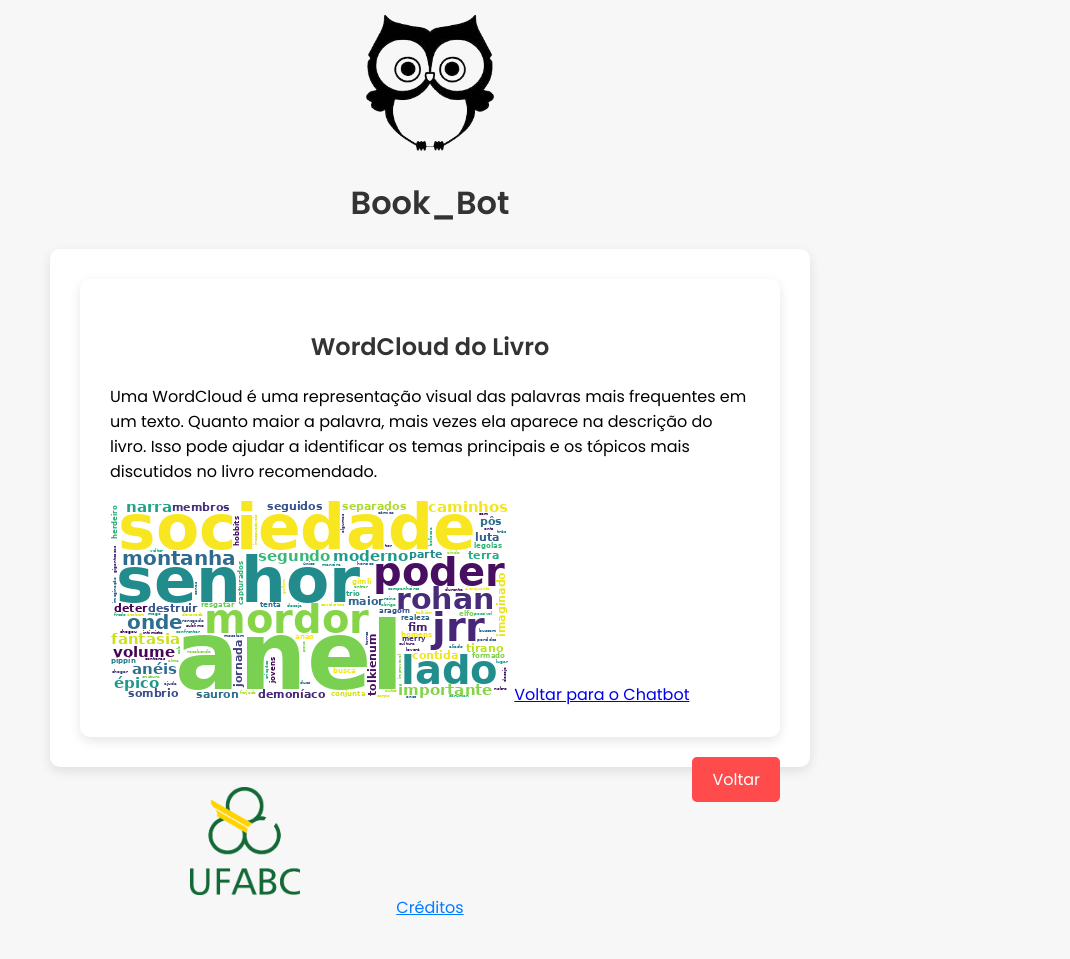
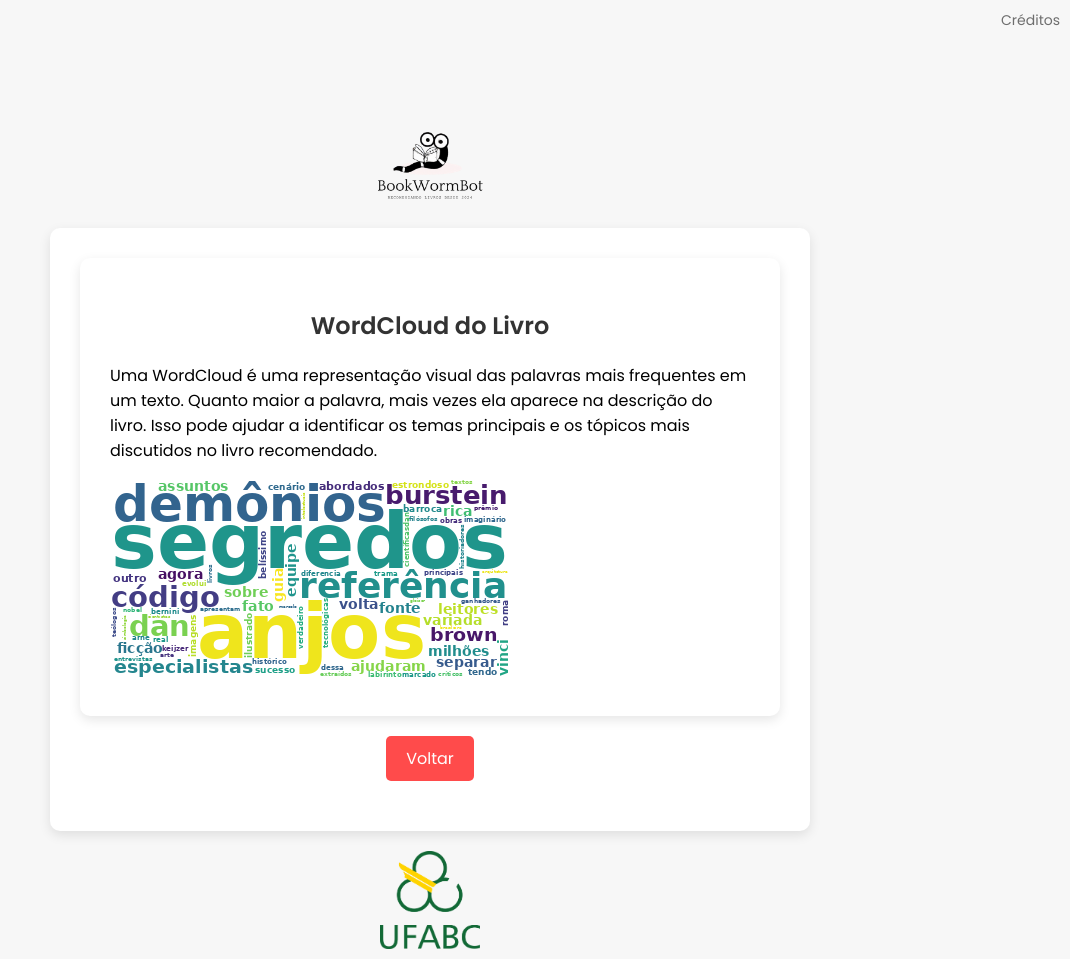
Before and after one commit to JuflN/Projeto-IALC, a Flask app: page /wordcloud in a window 1280 px wide. Shown: the whole page, without its empty margins (210-1280 px from the left). Before the commit the page ends 915 px from the top, so only its background shows below. Run offline with Flask 3, Linux system fonts and the light colour scheme; parts of the project's set-up code (start-up, migrations or seed data) failed here and were passed over.

Commit message:
primeira versão oficialmente aceitável.

```diff
--- a/app.py
+++ b/app.py
@@ -18,8 +18,6 @@ app.secret_key = secrets.token_hex(16)
 
 # Definir o caminho da fonte TrueType
 font_path = '/usr/share/fonts/truetype/dejavu/DejaVuSans-Bold.ttf'
-
-
 
 #Instalar / Carregar a base de dados
 #file_id = "1enaXPre4GrRN3GYWRMo0tovVE_FyPgu2"
@@ -101,7 +99,7 @@ kernel.learn("/home/jufln/Projeto-IALC/book_bot.aiml")
 
 @app.route("/credits")
 def credits():
-    return render_template("credits.html")
+    return render_template("credits.html",show_logo=False, show_credits=False)
 
 @app.route("/", methods=["GET", "POST"])
 def chat():
@@ -167,7 +165,7 @@ def chat():
         else:
             bot_response = response
 
-    return render_template("index.html", bot_response=bot_response)
+    return render_template("index.html", bot_response=bot_response, show_logo=True, show_credits=True)
 
 @app.route("/recommendations")
 def recommendations():
@@ -175,12 +173,13 @@ def recommendations():
                            recommended_title=session.get('recommended_title'),
                            recommended_description=session.get('recommended_description'),
                            wordcloud_path=session.get('wordcloud_path'),
-                           recommended_author=session.get('recommended_author'))
+                           recommended_author=session.get('recommended_author'),
+                           show_logo=True, show_credits=True)
 
 @app.route('/wordcloud')
 def wordcloud():
     # Lógica para exibir a wordcloud
-    return render_template("wordcloud.html")
+    return render_template("wordcloud.html",show_logo=True, show_credits=True)
 
 
 if __name__ == "__main__":
--- a/static/style.css
+++ b/static/style.css
@@ -58,7 +58,7 @@ footer a {
 
 /* Tamanho responsivo para as imagens */
 .img-responsive {
-    max-width: 70%; /* Reduzindo um pouco mais o tamanho máximo */
+    max-width: 120%; /* Reduzindo um pouco mais o tamanho máximo */
     height: auto;
     display: block;
     margin: 0 auto; /* Centraliza a imagem horizontalmente */
@@ -120,37 +120,58 @@ button:hover {
     position: relative;
 }
 
+body {
+    padding-top: 50px; /* Ajuste conforme necessário */
+}
+
+#credits-link {
+    position: absolute;
+    top: 10px;
+    right: 10px;
+    color: #6e6e6e; /* Cinza claro */
+    text-decoration: none;
+    font-size: 14px;
+}
+
+#credits-link:hover {
+    color: #333; /* Mais escuro ao passar o mouse */
+}
+
 #voltar {
-    float: right; /* Alinha o botão à direita */
-    background-color: #FF4B4B; /* Exemplo de botão vermelho */
+    position: relative; /* Remove o fixo para acompanhar o conteúdo */
+    display: block;
+    margin: 20px auto; /* Centralizar e ajustar a margem */
+    background-color: #FF4B4B;
     color: white;
-    border: none;
     padding: 10px 20px;
     border-radius: 5px;
     font-size: 16px;
     cursor: pointer;
-    margin-top: 20px; /* Margem para descer o botão */
+    border: none;
 }
 
 #voltar:hover {
-    background-color: #FF0000; /* Efeito de hover */
+    background-color: #FF0000;
 }
 
-/* Alinhamento à direita do botão de voltar */
-.container #voltar {
-    float: right;
+#logo-bot {
+    max-width: 150px; /* Ajuste o tamanho da logo do bot */
+    height: auto;
 }
 
-/* Controle do tamanho da logo do bot */
-#logo-bot {
-    max-width: 150px;  /* Defina um tamanho máximo */
-    height: auto;      /* Mantém a proporção */
-    margin-top: 20px;  /* Adicione um pouco de espaço acima */
+#logo-ufabc {
+    max-width: 100px; /* Ajuste o tamanho da logo UFABC */
+    height: auto;
+    margin-bottom: 10px; /* Adiciona espaço entre a logo e o rodapé */
 }
 
-/* Responsivo para telas menores */
+/* Ajuste de tamanho para telas menores */
 @media (max-width: 768px) {
     #logo-bot {
-        max-width: 100px; /* Reduza o tamanho para telas menores */
+        max-width: 120px;
+    }
+
+    #logo-ufabc {
+        max-width: 80px;
     }
 }
--- a/templates/base.html
+++ b/templates/base.html
@@ -7,9 +7,11 @@
     <link rel="stylesheet" href="{{ url_for('static', filename='style.css') }}">
 </head>
 <body>
-    <header>
-        <img src="{{ url_for('static', filename='logo.png') }}" alt="Logo Book_Bot" class="img-responsive">
-        <h1>Book_Bot</h1>
+    <header class="logo-container">
+        <img id="logo-bot" src="{{ url_for('static', filename='logo.png') }}" alt="Logo BookWormBot" class="img-responsive">
+    {% if show_credits %}
+        <a id="credits-link" href="{{ url_for('credits') }}">Créditos</a>
+    {% endif %}
     </header>
 
     <div class="container">
@@ -18,8 +20,9 @@
     </div>
 
     <footer>
+    {% if show_logo %}
         <img id="logo-ufabc" src="{{ url_for('static', filename='ufabc_logo.png') }}" alt="Logo UFABC" class="img-responsive">
-        <a href="{{ url_for('credits') }}">Créditos</a>
+    {% endif %}
     </footer>
 </body>
 </html>
--- a/templates/index.html
+++ b/templates/index.html
@@ -4,7 +4,7 @@
 <div class="container mt-5">
     <div class="card shadow-sm">
         <div class="card-body">
-            <h3 class="card-title text-center mb-4">Converse com o Book_Bot</h3>
+            <h3 class="card-title text-center mb-4">Converse comigo!</h3>
 
             <div id="chat-output" class="mb-4">
                 <p>{{ bot_response }}</p>
--- a/templates/wordcloud.html
+++ b/templates/wordcloud.html
@@ -7,7 +7,6 @@
             <h2 class="card-title mb-4">WordCloud do Livro</h2>
             <p class="card-text">Uma WordCloud é uma representação visual das palavras mais frequentes em um texto. Quanto maior a palavra, mais vezes ela aparece na descrição do livro. Isso pode ajudar a identificar os temas principais e os tópicos mais discutidos no livro recomendado.</p>
             <img src="{{ url_for('static', filename='wordcloud.png') }}" alt="WordCloud" class="img-fluid my-4" style="max-width: 100%; height: auto;">
-            <a href="{{ url_for('chat') }}" class="btn btn-primary">Voltar para o Chatbot</a>
         </div>
     </div>
 </div>
```
Also changed, not shown: templates/credits.html (+8 -4 lines), templates/recommendations.html (+8 -5 lines), static/logo.png, static/wordcloud.png.
